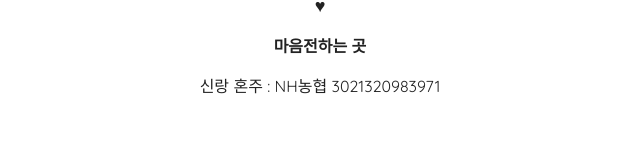
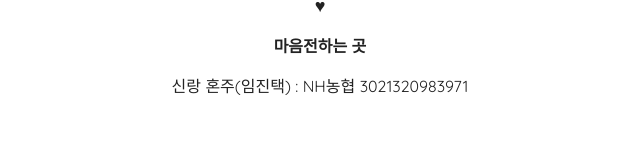
Before and after one commit to ckddlf/ckddlf.github.io, a plain HTML site: page index.html in a window 1280 px wide. Shown: the part 2172-2327 px from the top of the page, without its empty margins (320-960 px from the left). Drawn offline with Linux system fonts and the light colour scheme.

Commit message:
Update index.html

```diff
--- a/index.html
+++ b/index.html
@@ -58,7 +58,7 @@
             <sapn style="font-size : large;">
                 ♥</span>
                 <h3 class="details-heading">마음전하는 곳</h3>
-                <p>신랑 혼주  : NH농협 3021320983971</p><br>
+                <p>신랑 혼주(임진택)  : NH농협 3021320983971</p><br>
                 <p>신랑       : 카카오 3333173416857</p><br>
                 <p>신부       : 카카오 3333118801955</p><br>
                 <!-- Include Embedded link of Google Form here in place of # -->
```
